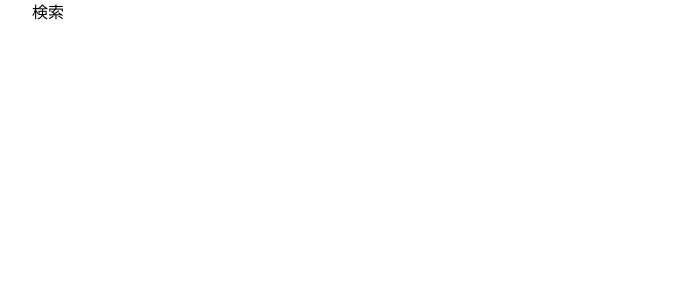
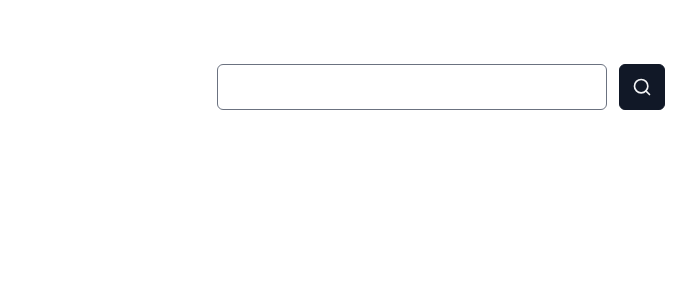
Before and after one commit to object1037/bnaSimeji, a Next.js app: page / in a window 1280 px wide. Shown: the top 300 px of the page, without its empty margins (199-895 px from the left). Built offline with nearby package versions, Linux system fonts and the light colour scheme.

Commit message:
polish input style

```diff
--- a/package.json
+++ b/package.json
@@ -9,10 +9,13 @@
     "lint": "next lint"
   },
   "dependencies": {
+    "@tailwindcss/forms": "^0.3.4",
     "axios": "^0.22.0",
+    "clsx": "^1.1.1",
     "next": "11.1.2",
     "react": "17.0.2",
     "react-dom": "17.0.2",
+    "react-icons": "^4.3.1",
     "swr": "^1.0.1"
   },
   "devDependencies": {
--- a/pages/index.tsx
+++ b/pages/index.tsx
@@ -2,6 +2,8 @@ import type { NextPage } from 'next'
 import Head from 'next/head'
 import { useState } from 'react'
 import SearchResult from '../components/searchResult'
+import { FiSearch } from 'react-icons/fi'
+import clsx from 'clsx'
 
 const Home: NextPage = () => {
   const [pron, setPron] = useState('')
@@ -11,6 +13,19 @@ const Home: NextPage = () => {
     e.preventDefault()
     setPron(inputValue)
   }
+
+  const buttonStyle = [
+    'bg-gray-900',
+    'text-gray-100',
+    'rounded-md',
+    'border',
+    'border-gray-900',
+    'p-3',
+    'text-xl',
+    'hover:bg-transparent',
+    'hover:text-gray-900',
+    'transition'
+  ]
 
   return (
     <>
@@ -25,15 +40,18 @@ const Home: NextPage = () => {
         <meta property="og:description" content="Webで顔文字変換" />
         <meta property="og:image" content="https://object1037.dev/_next/image?url=%2Fimages%2Fprofile.jpg&w=640&q=75" />
       </Head>
-      <main>
-        <form onSubmit={submitHandler}>
+      <main className="px-6">
+        <form onSubmit={submitHandler} className="mt-16 flex justify-center space-x-3 max-w-md mx-auto">
           <input
             aria-label="search kaomoji"
             type="text"
             value={inputValue}
             onChange={(e) => setInputValue(e.target.value)}
+            className="rounded-md flex-grow"
           />
-          <button type="submit">検索</button>
+          <button type="submit" className={clsx(buttonStyle)}>
+            <FiSearch />
+          </button>
         </form>
         {pron && <SearchResult pron={pron}/>}
       </main>
--- a/tailwind.config.js
+++ b/tailwind.config.js
@@ -7,5 +7,7 @@ module.exports = {
   variants: {
     extend: {},
   },
-  plugins: [],
+  plugins: [
+    require('@tailwindcss/forms'),
+  ],
 }
```
Also changed, not shown: 1 other file (tests, documents, lock files or other folders).
